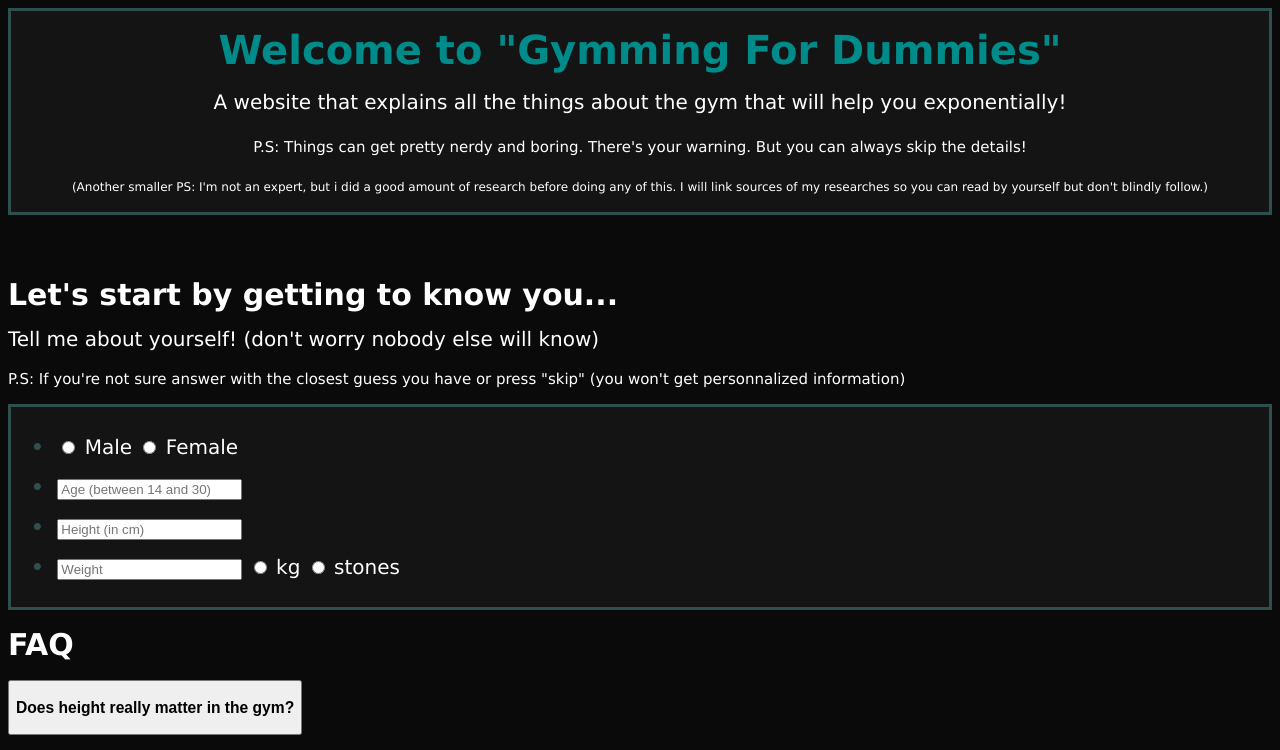
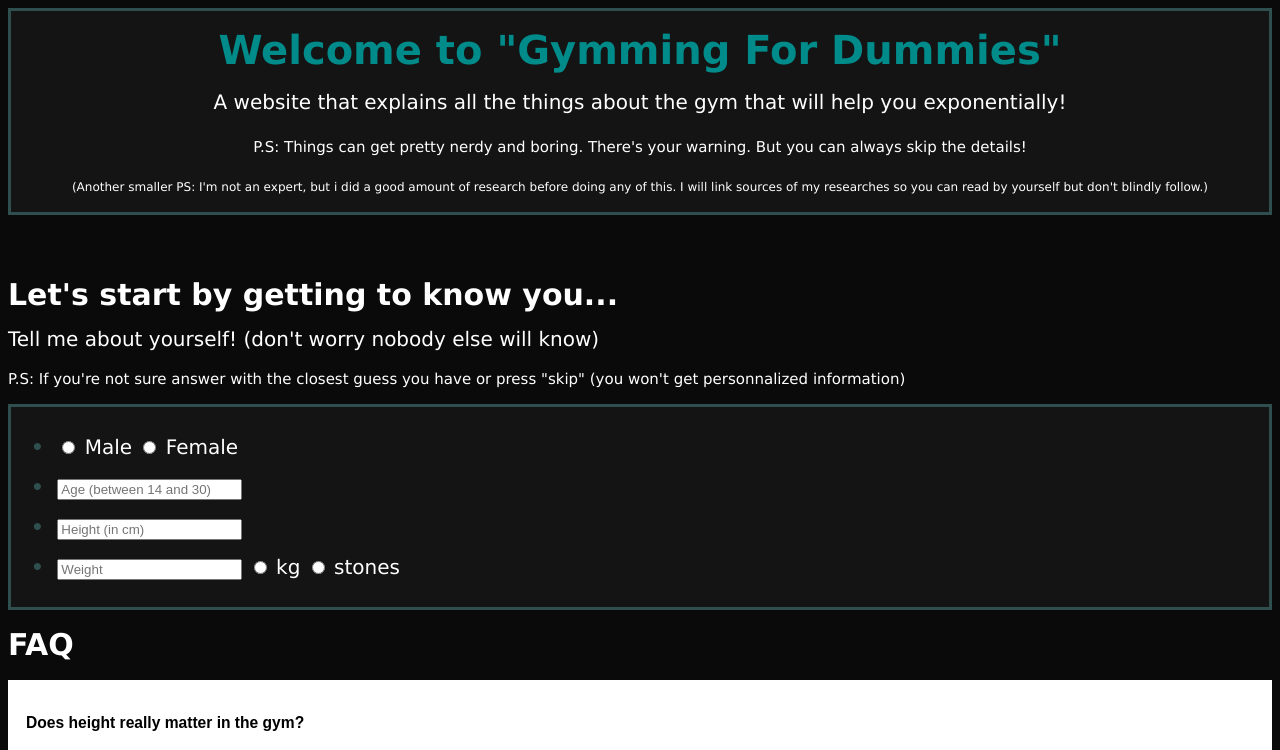
Before and after one commit to iyedA/gymsite, a plain HTML site: page index.html in a window 1280 px wide. Both pictures are taken after a click on the button "Does height really matter in the gym?". Shown: the top 750 px of the page. Drawn offline with Linux system fonts and the light colour scheme.

Commit message:
Update style.css

```diff
--- a/style.css
+++ b/style.css
@@ -1,8 +1,8 @@
 body {
   background-color: rgb(10, 10, 10);
   color: rgb(255, 255, 255);
-  font-family: 'Lucida Sans', 'Lucida Sans Regular', 'Lucida Grande',
-    'Lucida Sans Unicode', Geneva, Verdana, sans-serif;
+  font-family: "Lucida Sans", "Lucida Sans Regular", "Lucida Grande",
+    "Lucida Sans Unicode", Geneva, Verdana, sans-serif;
   font-size: 20px;
   line-height: 20px;
 }
@@ -37,7 +37,7 @@ ul {
   list-style: none;
 }
 ul li::before {
-  content: '\2022'; /* Add content: \2022 is the CSS Code/unicode for a bullet */
+  content: "\2022"; /* Add content: \2022 is the CSS Code/unicode for a bullet */
   color: darkslategray; /* Change the color */
   font-weight: bold; /* If you want it to be bold */
   display: inline-block; /* Needed to add space between the bullet and the text */
@@ -97,3 +97,30 @@ ul li::before {
   color: red;
   animation: shake 0.2s ease-in-out 0s 2;
 }
+/* Style the buttons that are used to open and close the accordion panel */
+.accordion {
+  background-color: #ffffff;
+  color: #000000;
+  cursor: pointer;
+  padding: 18px;
+  margin-bottom: 3px;
+  width: 100%;
+  text-align: left;
+  border: none;
+  outline: none;
+  transition: 0.4s;
+}
+
+/* Add a background color to the button if it is clicked on (add the .active class with JS), and when you move the mouse over it (hover) */
+.active,
+.accordion:hover {
+  background-color: #ffffff;
+}
+
+/* Style the accordion panel. Note: hidden by default */
+.panel {
+  padding: 0 18px;
+  background-color: white;
+  display: none;
+  overflow: hidden;
+}
```
